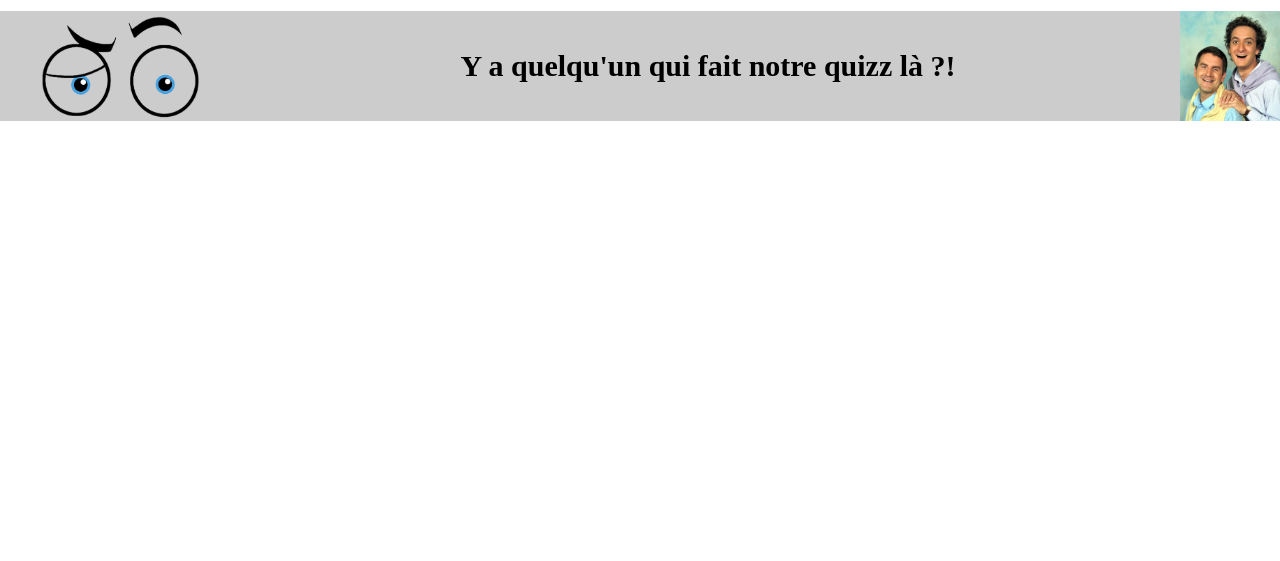
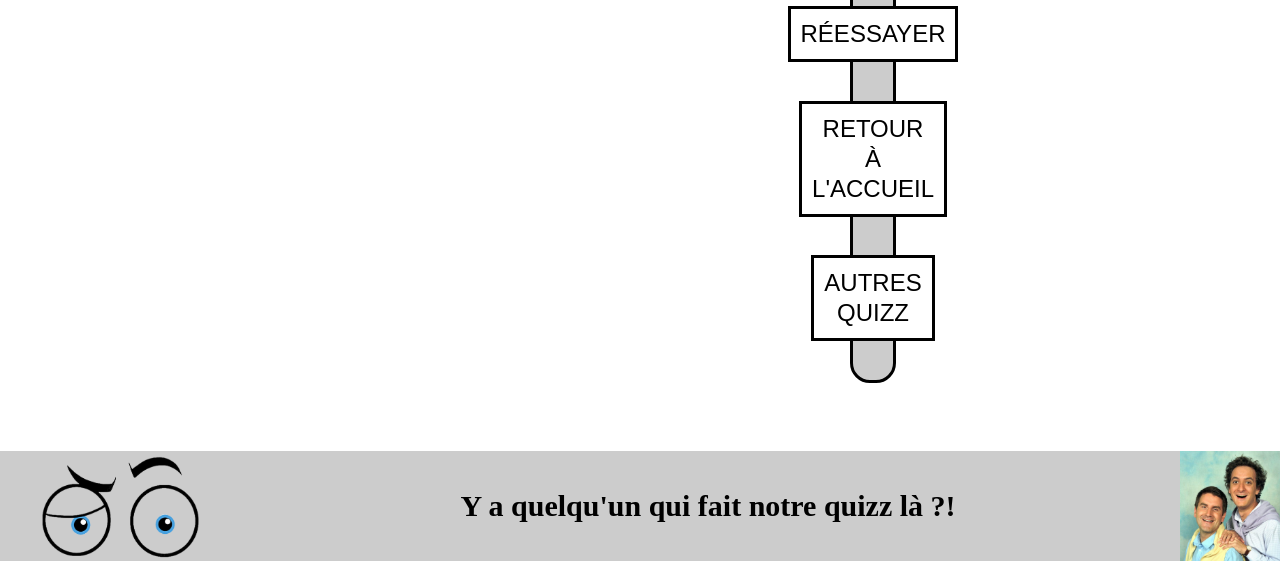
Before and after one commit to Antoine723/CPourUnQuizz, a PHP site: page /php/result1.php in a window 1280 px wide. Shown: the part 454-1015 px from the top of the page. Before the commit the page ends 575 px from the top, so only its background shows below. Run offline with PHP 8.4, Linux system fonts and the light colour scheme; data comes from the database, SQL or seed files in the repository.

Commit message:
result css

```diff
--- a/css/result.css
+++ b/css/result.css
@@ -1,20 +1,39 @@
-/* body{
-    background: black /*linear-gradient(to right,gold,black,gold)*/;
-/* } */
 
-h1{
-    text-align: center;
-    color: rgb(253, 234, 127)/* white*/;
-}
 
-p{
-    text-align: center;
-    /* color: rgb(253, 234, 127)white; */
-}
 
-.score{
+
+.card{
+    background-color:#ccc ;
     display: flex;
     flex-direction: column;
     align-items: center;
     font-size:1.2em;
+    margin-top: 10px;
+    margin-left: 850px;
+    margin-right: 850px;
+    border-radius: 20px;
+    border:solid black;
+    padding: 20px;
+
 }
+
+.display_score{
+    font-weight: bold;
+    text-align: center;
+    font-size: 50px;
+}
+
+
+
+
+
+button {
+    background: white;
+    border: solid black;
+    cursor: pointer;
+    font: 400 1.5rem/1.25 'Montserrat', sans-serif;
+    position: relative;
+    text-transform: uppercase;
+    padding: 10px;
+
+}
--- a/php/result1.php
+++ b/php/result1.php
@@ -54,9 +54,11 @@
 
     $score=compute_score($answers);
     //--------------------AFFICHAGE------------------------
-        echo'<div class="score">
+        echo'
+        <div class="card">
+            <div class="score">
                 <div class="display_score">
-                    Votre score est de : '.$score;
+                    Score : '.$score;
                     echo'
                 </div>
                 <div class="comment_score">';
@@ -67,7 +69,7 @@
                 </div>
             </div>';
         echo'
-        <body>
+
 
                 <form action="quizz1.php">
                     <p>
@@ -85,8 +87,8 @@
                     </p>
                 </form>
             </div>
-        </body>
 
+        </div>
     <br>';
     include("footer.php");
     echo'
```
